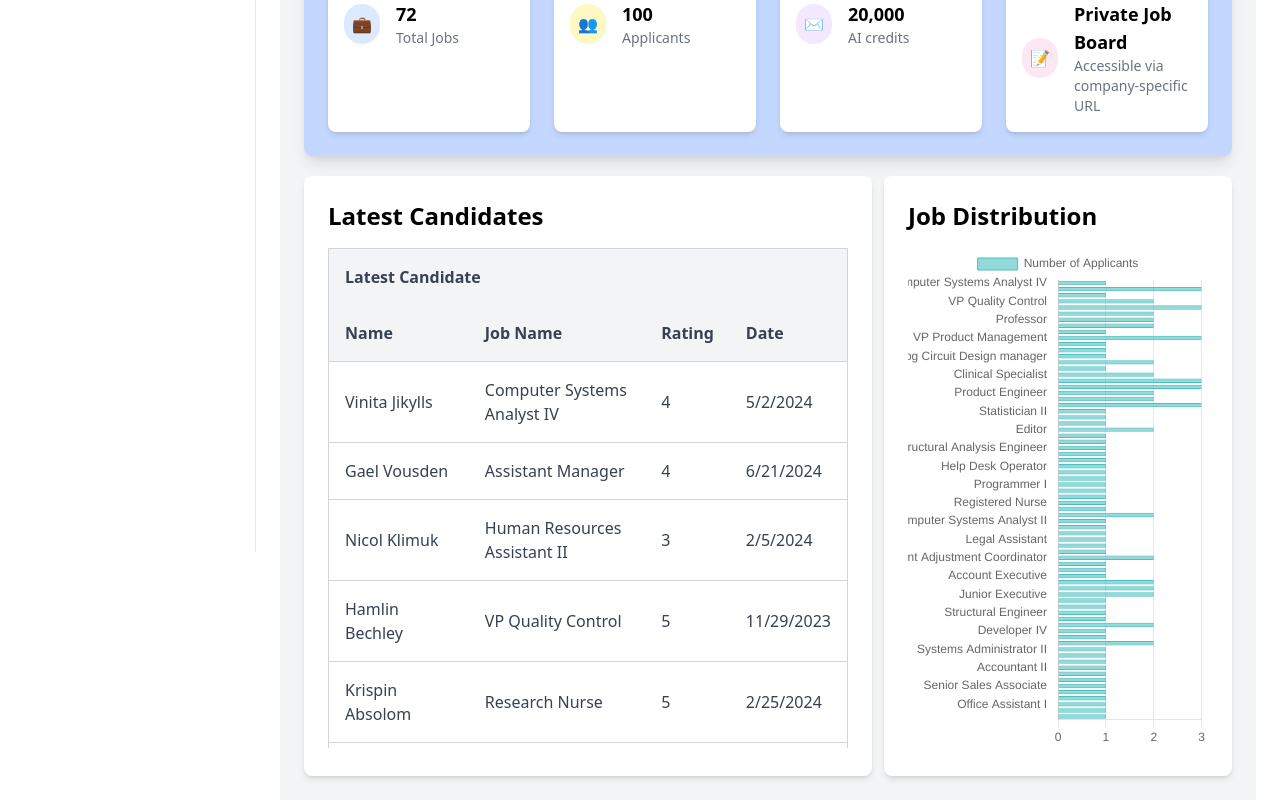
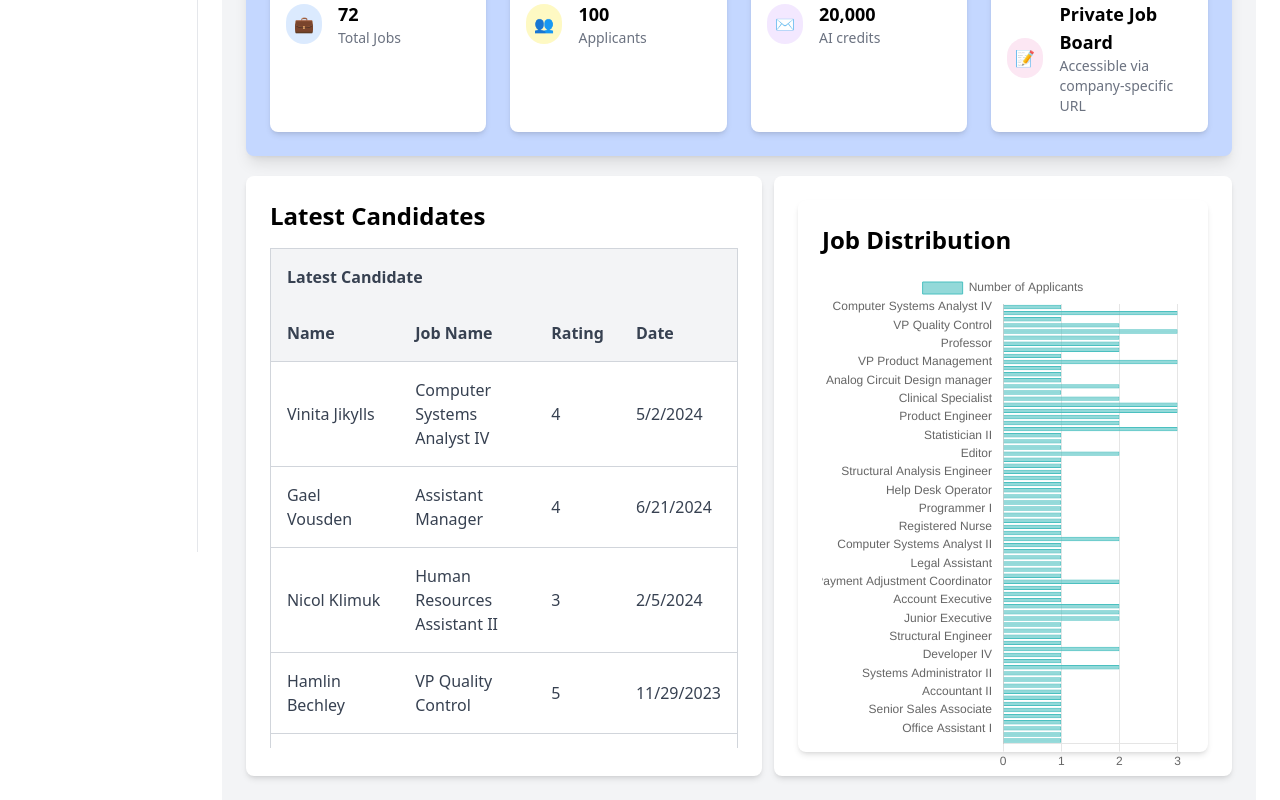
Before and after one commit to ravikr126/assesment-dashboard, a React (Create React App) app: page / in a window 1280 px wide. Shown: the part 308-1108 px from the top of the page. Built offline with nearby package versions, Linux system fonts and the light colour scheme.

Commit message:
both ui fix

```diff
--- a/src/components/home.jsx
+++ b/src/components/home.jsx
@@ -7,36 +7,34 @@ const Home = () => {
   const [applicantsData, setApplicantsData] = useState([]);
 
   useEffect(() => {
-    // Fetch data using axios
+
     axios
-      .get("/data.json") // Assuming the file is located in the public folder
+      .get("/data.json")
       .then((response) => {
-        setApplicantsData(response.data); // Set the data
+        setApplicantsData(response.data);
       })
       .catch((error) => {
         console.error("Error fetching the data", error);
       });
   }, []);
-
-  // Get unique job names by creating a Set from the job names in the data
   const totalJobs = new Set(
     applicantsData.map((applicant) => applicant["Job name"])
   ).size;
-  const totalApplicants = applicantsData.length; // Calculating total applicants dynamically
-  const aiCredits = 20000; // Example data for AI credits
+  const totalApplicants = applicantsData.length;
+  const aiCredits = 20000;
 
   const columns = React.useMemo(
     () => [
       {
-        Header: "Latest Candidate", // Table header for the candidates list
+        Header: "Latest Candidate",
         columns: [
           {
             Header: "Name",
-            accessor: "Name", // Accessor is the key in the JSON data
+            accessor: "Name",
           },
           {
             Header: "Job Name",
-            accessor: "Job name", // Accessor matches the key from JSON data
+            accessor: "Job name",
           },
           {
             Header: "Rating",
@@ -52,7 +50,6 @@ const Home = () => {
     []
   );
 
-  // React Table hook for table setup
    const { getTableProps, getTableBodyProps, headerGroups, rows, prepareRow } =
     useTable({
       columns,
@@ -69,12 +66,12 @@ const Home = () => {
           for a new era of your workspace from here.
         </p>
 
-        {/* Stats section */}
+
         <div className="grid grid-cols-1 md:grid-cols-4 gap-6 mt-6">
           <div className="bg-white p-4 rounded-lg shadow-md">
             <div className="flex items-center">
               <div className="bg-blue-100 p-2 rounded-full">
-                {/* Icon */}
+
                 <span role="img" aria-label="jobs">
                   💼
                 </span>
@@ -89,14 +86,14 @@ const Home = () => {
           <div className="bg-white p-4 rounded-lg shadow-md">
             <div className="flex items-center">
               <div className="bg-yellow-100 p-2 rounded-full">
-                {/* Icon */}
+
                 <span role="img" aria-label="applicants">
                   👥
                 </span>
               </div>
               <div className="ml-4">
                 <p className="text-lg font-bold">{totalApplicants}</p>{" "}
-                {/* Total applicants */}
+
                 <p className="text-sm text-gray-500">Applicants</p>
               </div>
             </div>
@@ -105,7 +102,7 @@ const Home = () => {
           <div className="bg-white p-4 rounded-lg shadow-md">
             <div className="flex items-center">
               <div className="bg-purple-100 p-2 rounded-full">
-                {/* Icon */}
+
                 <span role="img" aria-label="credits">
                   ✉️
                 </span>
@@ -122,7 +119,7 @@ const Home = () => {
           <div className="bg-white p-4 rounded-lg shadow-md">
             <div className="flex items-center">
               <div className="bg-pink-100 p-2 rounded-full">
-                {/* Icon */}
+
                 <span role="img" aria-label="private-board">
                   📝
                 </span>
@@ -137,17 +134,14 @@ const Home = () => {
           </div>
         </div>
       </div>
-
       <div className="flex w-full h-[600px] gap-3 mt-5">
-        <div className="p-6 bg-white h-[600px] rounded-lg shadow-md w-full">
+  <div className="p-6 bg-white h-full rounded-lg shadow-md flex-1">
    <h2 className="text-2xl font-semibold mb-4">Latest Candidates</h2>
 
     {applicantsData.length === 0 ? (
       <p>Loading data or no data available...</p>
     ) : (
       <div style={{ height: "500px", overflowY: "auto" }}>
-              {" "}
-              {/* Fixed height and scrollable */}
         <table
           {...getTableProps()}
           className="min-w-full bg-white border border-gray-300 rounded-lg shadow-md"
@@ -194,8 +188,12 @@ const Home = () => {
     )}
   </div>
 
+
+  <div className="p-6 bg-white h-full rounded-lg shadow-md flex-1">
     <JobChart data={applicantsData} />
   </div>
+</div>
+
     </div>
   );
 };
--- a/src/components/jobchart.jsx
+++ b/src/components/jobchart.jsx
@@ -27,22 +27,21 @@ const JobChart = ({ data }) => {
   const chartData = getJobData();
 
   return (
-    <div className="p-6 bg-white rounded-lg shadow-md max-w-half">
+    <div className="p-6 bg-white rounded-lg shadow-md h-full">
       <h2 className="text-2xl font-semibold mb-4">Job Distribution</h2>
       <div
         style={{
-          height: '500px', // Total height of the chart container
-          overflowY: 'auto', // Enable vertical scrolling
-          width: '100%', // Full width
+          height: '500px',
+          overflowY: 'auto',
+          width: '100%',
         }}
       >
-        <div style={{ height: '100%', width: '100%' }}> {/* Full size wrapper for the Bar chart */}
         <Bar
           data={chartData}
           options={{
             indexAxis: 'y',
             responsive: true,
-              maintainAspectRatio: false, // Set to false to respect container height
+            maintainAspectRatio: false,
             scales: {
               x: {
                 beginAtZero: true,
@@ -54,9 +53,8 @@ const JobChart = ({ data }) => {
               },
             },
           }}
-            height={400} // The height of the chart can be adjusted based on your preference
+          height={400}
         />
-        </div>
       </div>
     </div>
   );
```
Lines whose indentation alone changed are shown as unchanged.
